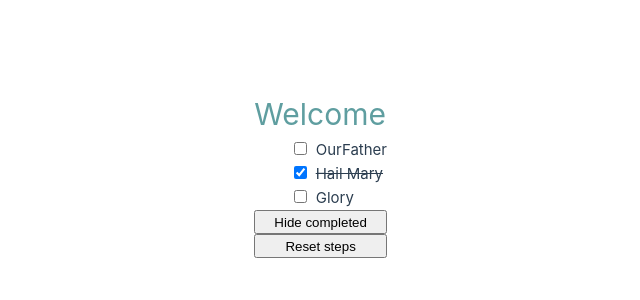
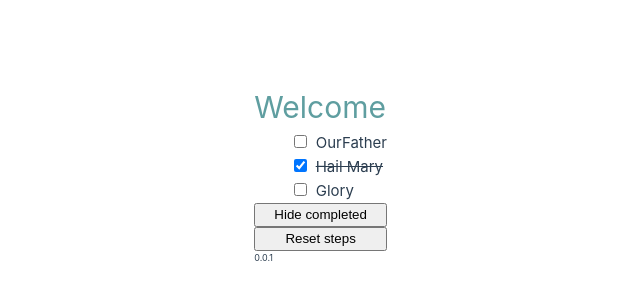
Before and after one commit to sullivant/rosary, a Vue app: page / in a window 1280 px wide. Shown: the part 226-526 px from the top of the page, without its empty margins (253-893 px from the left). Built offline with nearby package versions, Linux system fonts and the light colour scheme.

Commit message:
added a version number.

```diff
--- a/package.json
+++ b/package.json
@@ -1,6 +1,6 @@
 {
   "name": "rosary",
-  "version": "0.0.0",
+  "version": "0.0.1",
   "private": true,
   "scripts": {
     "dev": "vite",
--- a/src/App.vue
+++ b/src/App.vue
@@ -1,5 +1,6 @@
 <script setup lang="ts">
 import { ref, computed } from 'vue'
+import {version} from '../package.json'
 import Step from './components/Step.vue'
 
 let stepId = 0 // ID for each step in the rosary
@@ -41,10 +42,14 @@ function toggleHideCompleted() {
   <br />
   <button @click="resetSteps()">Reset steps</button>
   <br />
+  <span class="appVersion">{{ version }}</span>
 </template>
 
 <style>
 .title {
   color: cadetblue;
 }
+.appVersion {
+  font-size: xx-small;
+}
 </style>
```
